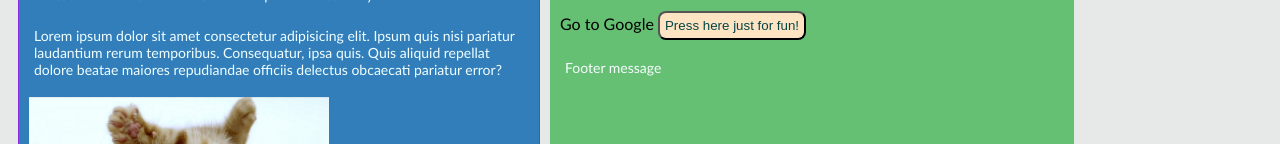
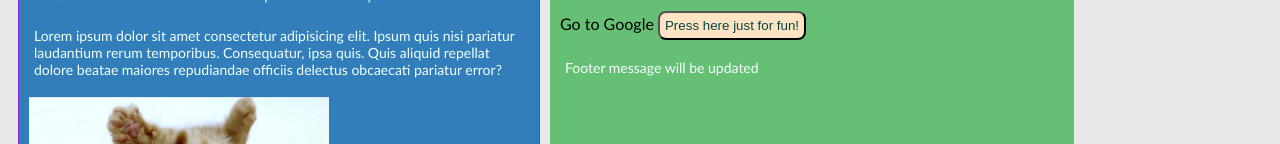
Before and after one commit to beckycode/git-practice, a plain HTML site: page index.html in a window 1280 px wide. Shown: the part 197-341 px from the top of the page. Drawn offline with Linux system fonts and the light colour scheme.

Commit message:
wip: edit footer

```diff
--- a/index.html
+++ b/index.html
@@ -32,7 +32,7 @@
         </p>
         <a class="link" href="www.google.com" target="_blank">Go to Google</a>
         <button class="btn">Press here just for fun!</button>
-        <p>Footer message</p>
+        <p>Footer message will be updated</p>
       </section>
     </main>
   </body>
```
